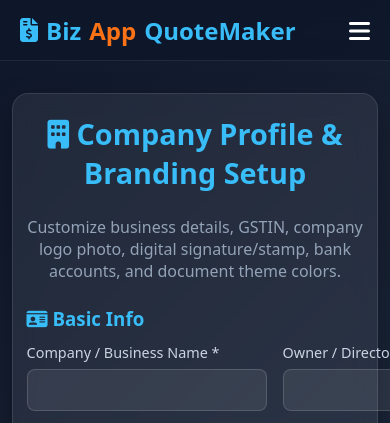
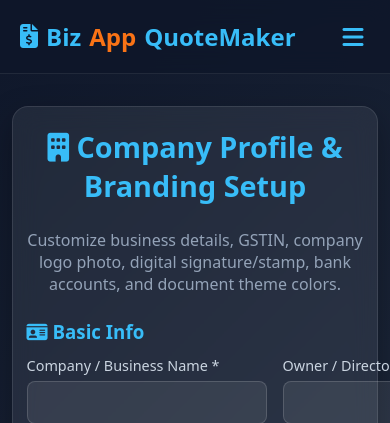
Before and after one commit to rounak-98/bizzapp, a Django app: page /company/ in a window 390 px wide; the page is wider, and only the part inside the window is pictured. Shown: the top 423 px of that part. Run offline with Django 4.2, Linux system fonts and the light colour scheme; data that the repository does not hold is empty; parts of the project's set-up code (start-up, migrations or seed data) failed here and were passed over.

Commit message:
Fix mobile menu button toggle variables and enable touch navigation dismissal

```diff
--- a/static/css/style.css
+++ b/static/css/style.css
@@ -733,6 +733,15 @@ select option {
     padding: 0.85rem 1.25rem;
   }
 
+  .nav-toggle {
+    display: block !important;
+    color: #38bdf8 !important;
+    font-size: 1.5rem !important;
+    cursor: pointer !important;
+    padding: 0.4rem !important;
+    z-index: 1001 !important;
+  }
+
   .nav-links {
     display: none;
     flex-direction: column;
--- a/templates/base.html
+++ b/templates/base.html
@@ -61,6 +61,9 @@
     </footer>
 
     <script>
+      const toggle = document.querySelector('.nav-toggle');
+      const navLinks = document.querySelector('.nav-links');
+
       if (toggle && navLinks) {
         toggle.addEventListener('click', (e) => {
           e.stopPropagation();
```
